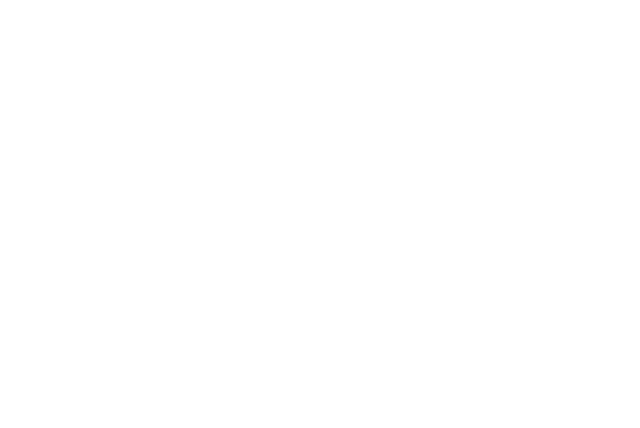
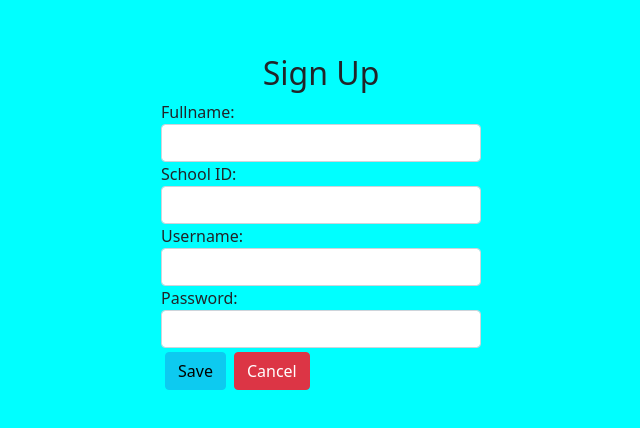
Before and after one commit to reignelcastro/vue-js-proj, a Vue app: page /signup in a window 1280 px wide. Before the commit this address had no page. Shown: the part 176-604 px from the top of the page, without its empty margins (319-959 px from the left). Built offline with nearby package versions, Linux system fonts and the light colour scheme.

Commit message:
kick starter

```diff
--- a/src/router/index.js
+++ b/src/router/index.js
@@ -2,6 +2,7 @@ import { createRouter, createWebHistory } from 'vue-router'
 import HomeView from '../views/HomeView.vue'
 import NoteView from '../views/NoteView.vue'
 import LoginView from '../views/LoginView.vue'
+import SignUpView from '../views/SignUpView.vue'
 
 const router = createRouter({
   history: createWebHistory(import.meta.env.BASE_URL),
@@ -22,6 +23,11 @@ const router = createRouter({
       component: LoginView
     },
     {
+      path: '/signup',
+      name: 'signup',
+      component: SignUpView
+    },
+    {
       path: '/about',
       name: 'about',
       // route level code-splitting
--- a/src/views/LoginView.vue
+++ b/src/views/LoginView.vue
@@ -4,21 +4,22 @@
 <template>
 
         <div class="d-flex align-items-center justify-content-center flex-column vh-100">
+            <div class="w-40">
                 <h2>Login Page</h2>
-            <div class="unm w-50">
+                <div class="unm">
                     <label for="username">Username: </label>
                     <input type="text" class="form-control">
                 </div>
-            <div class="pss w-50">
-                <label for="username">Password: </label>
-                <input type="text" class="form-control">
+                <div class="pss">
+                    <label for="password">Password: </label>
+                    <input type="password" class="form-control">
                 </div>
-            <div class="btns mt-2 w-50">
+                <div class="btns mt-2">
                     <button class="btn m-1 btn-primary">Login</button>
-                <button class="btn m-1 btn-info">Sign up</button>
+                    <button class="btn m-1 btn-info"><RouterLink to="signup">Sign up</RouterLink></button>
                 </div>
             </div>
-
+        </div>
 </template>
 <style scoped>
 </style>
--- /dev/null
+++ b/src/views/SignUpView.vue
@@ -0,0 +1,38 @@
+<script setup>
+
+</script>
+<template>
+    <div class="d-flex align-items-center justify-content-center flex-column vh-100" id="form-group">
+        <h2>Sign Up</h2>
+        <div class="form-group w-25">
+                <div class="fn">
+                    <label for="name">Fullname: </label>
+                    <input type="text" class="form-control">
+                </div>
+                <div class="sid">
+                    <label for="id">School ID: </label>
+                    <input type="text" class="form-control">
+                </div>
+                <div class="unm">
+                    <label for="username">Username: </label>
+                    <input type="text" class="form-control">
+                </div>
+                <div class="pss">
+                    <label for="password">Password: </label>
+                    <input type="password" class="form-control">
+                </div>
+                <div class="pss">
+
+                    <button class="btn m-1 btn-info">Save</button>
+                    <button class="btn m-1 btn-danger">Cancel</button>
+                </div>
+        </div>
+    </div>
+</template>
+<style scoped>
+
+#form-group{
+        background-color: aqua;
+
+};
+</style>
```
Lines whose indentation alone changed are shown as unchanged.
